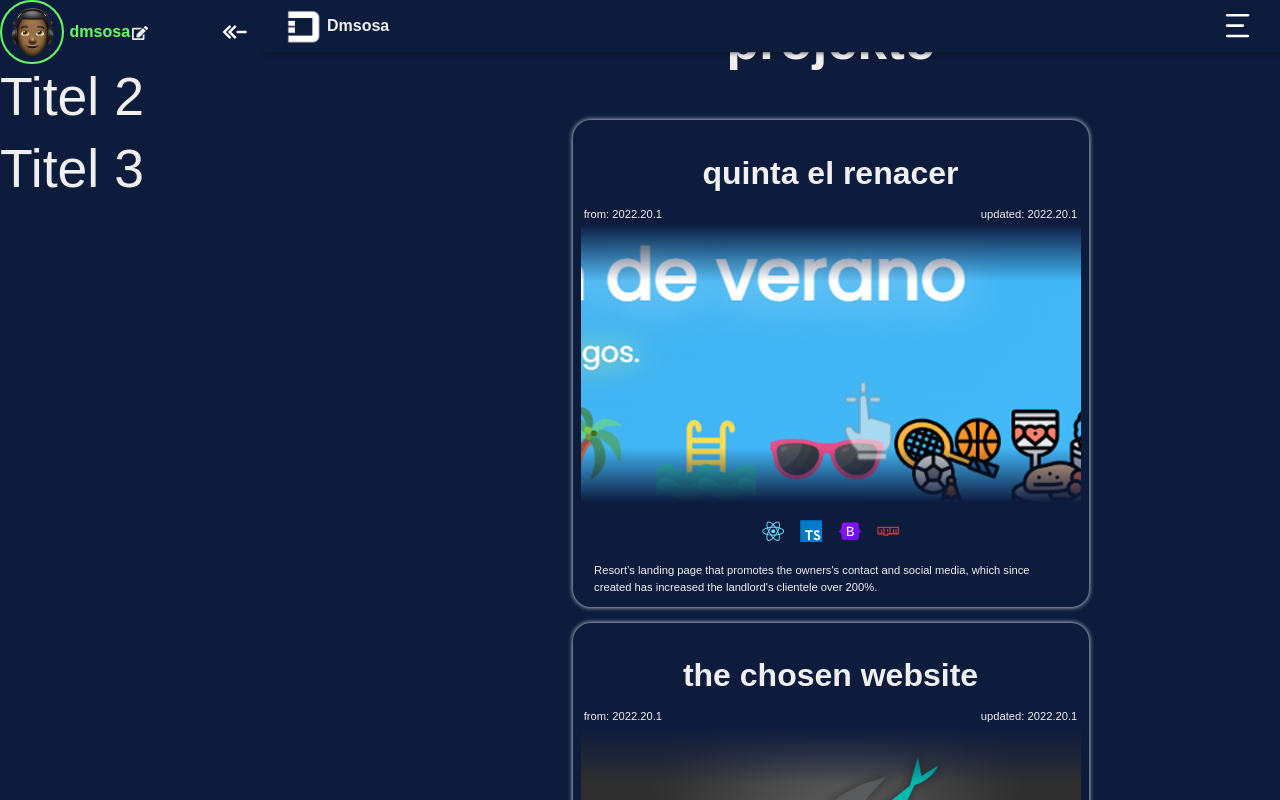
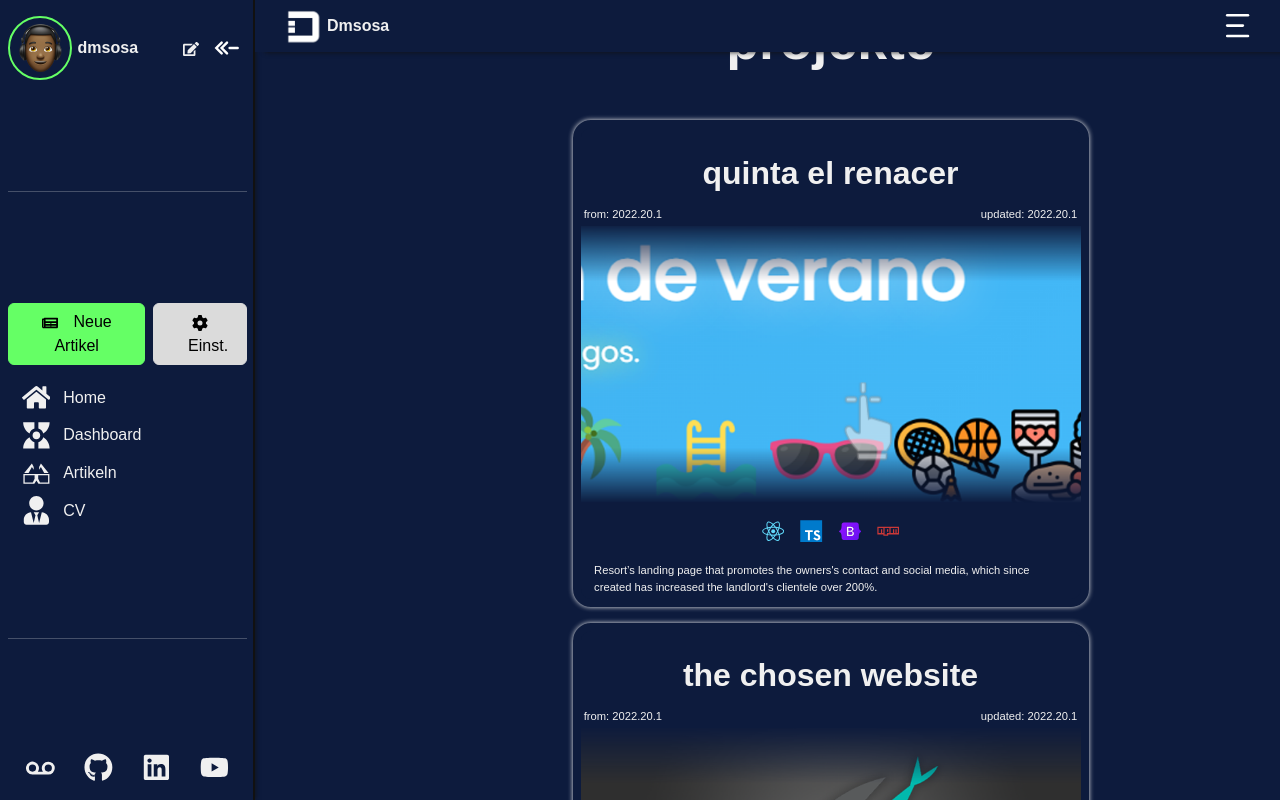
Before and after one commit to dmsosa/portfolio, a React (Vite) app: page / in a window 1280 px wide. Built offline with nearby package versions, Linux system fonts and the light colour scheme.

Commit message:
Sidebar Hide and Show

```diff
--- a/src/components/Nav/NavMobile.tsx
+++ b/src/components/Nav/NavMobile.tsx
@@ -1,12 +1,19 @@
-import LinkList from "../Widgets/LinkList";
+import LinkList, { TLinkObject } from "../Widgets/LinkList";
+import { FaHome, FaUserTie } from "react-icons/fa";
+import { Gi3dGlasses, GiAbstract031 } from "react-icons/gi";
 
-
+const mainLinks: TLinkObject[] = [
+    { title: 'Home', href: '/', icon: <FaHome />    },
+    { title: 'Dashboard', href: '/dashboard', icon: <GiAbstract031/> },
+    { title: 'Artikeln', href: '/dashboard/artikeln', icon: <Gi3dGlasses /> },
+    { title: 'CV', href: '/dashboard/cv', icon: <FaUserTie /> },
+];
 
 function NavMobile() {
     return (
         <nav className="nav-mobile d-block d-md-none">
             <div className="sidebar-content">
-                <LinkList expanded={false}/>
+                <LinkList links={mainLinks} expanded={false}/>
             </div>
         </nav>
     );
--- a/src/components/Nav/SidebarNav.tsx
+++ b/src/components/Nav/SidebarNav.tsx
@@ -1,16 +1,57 @@
 import SidebarNavHeader from "./SidebarNavHeader";
+import { FaGithub, FaHome, FaLinkedin, FaUserTie, FaVoicemail, FaYoutube } from "react-icons/fa";
+import { Gi3dGlasses, GiAbstract031 } from "react-icons/gi";
+import LinkList, { TLinkObject } from "../Widgets/LinkList";
+import CreateKnopf from "../Widgets/Knopfen/CreateKnopf";
+import SettingsKnopf from "../Widgets/Knopfen/SettingsKnopf";
+import { useSidebarContext } from "../../context/SidebarContext";
 
+const mainLinks: TLinkObject[] = [
+    { title: 'Home', href: '/', icon: <FaHome />    },
+    { title: 'Dashboard', href: '/dashboard', icon: <GiAbstract031/> },
+    { title: 'Artikeln', href: '/dashboard/artikeln', icon: <Gi3dGlasses /> },
+    { title: 'CV', href: '/dashboard/cv', icon: <FaUserTie /> },
+];
 
+const footerLinks: TLinkObject[] = [
+    { title: 'Email', href: 'mailto:dmsosa21@outlook.com', icon: <FaVoicemail />    },
+    { title: 'GitHub', href: 'https://github.com/dmsosa/', icon: <FaGithub/> },
+    { title: 'LinkedIn', href: 'https://www.linkedin.com/in/durian-sosa-807147241/', icon: <FaLinkedin /> },
+    { title: 'YouTube', href: 'https://www.youtube.com/@EinfachDev', icon: <FaYoutube /> },
+];
 function SidebarNav() {
+    const { expanded } = useSidebarContext();
+
+    const handleEnter = () => {
+        const sidebarContent = document.querySelector('.sidebar-content');
+        if (!sidebarContent) return;
+        if (!sidebarContent.classList.contains('show')) {
+            sidebarContent.classList.add('show');
+        }
+    }
+    const handleLeave = () => {
+        const sidebarContent = document.querySelector('.sidebar-content');
+        if (!sidebarContent) return;
+        if (sidebarContent.classList.contains('show')) {
+            sidebarContent.classList.remove('show');
+        }
+    }
     return (
         <nav id="sidebar-nav" className="sidebar-nav active d-none d-md-block">
-            <div className="sidebar-content">
+            <div className="nav-listener" onMouseEnter={handleEnter} onMouseLeave={handleLeave}></div>
+            <div className="sidebar-content" aria-expanded={expanded} onMouseEnter={handleEnter} onMouseLeave={handleLeave}>
                 <SidebarNavHeader/>
-                <div className="sidebar-main">
-                    <h1>Titel 2</h1>
+                <hr className="w-100"></hr>
+                <div className="d-flex justify-content-start align-items-center flex-column mh-60">
+                    <div className="d-flex justify-content-center align-items-center gap-2 mb-3">
+                        <CreateKnopf/>
+                        <SettingsKnopf />
+                    </div>
+                    <LinkList links={mainLinks} expanded column/>
                 </div>
+                <hr className="w-100"></hr>
                 <div className="sidebar-footer">
-                    <h1>Titel 3</h1>
+                    <LinkList links={footerLinks}/>
                 </div>
             </div>
         </nav>
--- a/src/components/Nav/SidebarNavHeader.tsx
+++ b/src/components/Nav/SidebarNavHeader.tsx
@@ -16,8 +16,10 @@ function SidebarNavHeader() {
             :
             <div className="sidebar-header">
                 <Avatar bild={boy} username={'guest'} expanded={true}/>
-                <EditKnopf to={`profiles/guest`}/>
-                <SidebarToggler role="closer"/>
+                <div className="d-flex justify-content-center align-items-center gap-2">
+                    <EditKnopf to={`profiles/guest`}/>
+                    <SidebarToggler role="closer"/>
+                </div>
             </div>
 }
 export default SidebarNavHeader;
--- /dev/null
+++ b/src/components/Widgets/Knopfen/CreateKnopf.tsx
@@ -0,0 +1,10 @@
+import { Link } from "react-router-dom";
+import { TArtikel } from "../../../data/types";
+
+import { FaNewspaper } from "react-icons/fa";
+
+function CreateKnopf({ state } : { state?: Partial<TArtikel> }) {
+
+    return <Link role='button' className='btn btn-primary' to='/editor' state={state}><FaNewspaper/><span className="ms-3">Neue Artikel</span></Link>
+}
+export default CreateKnopf;
--- a/src/components/Widgets/Knopfen/EditKnopf.tsx
+++ b/src/components/Widgets/Knopfen/EditKnopf.tsx
@@ -4,6 +4,6 @@ import { FaEdit } from "react-icons/fa";
 
 function EditKnopf({ to, state } : { to: string, state?: Partial<TBenutzer> | Partial<TArtikel> }) {
 
-    return <Link to={to} state={state}><FaEdit/></Link>
+    return <Link className='link' to={to} state={state}><FaEdit/></Link>
 }
 export default EditKnopf;
--- /dev/null
+++ b/src/components/Widgets/Knopfen/SettingsKnopf.tsx
@@ -0,0 +1,10 @@
+import { Link } from "react-router-dom";
+import { TBenutzer } from "../../../data/types";
+
+import { FaGear } from "react-icons/fa6";
+
+function SettingsKnopf({ state } : { state?: Partial<TBenutzer> }) {
+
+    return <Link role='button' className='btn btn-secondary' to='/settings' state={state}><FaGear/><span className="ms-3">Einst.</span></Link>
+}
+export default SettingsKnopf;
--- a/src/components/Widgets/LinkList.tsx
+++ b/src/components/Widgets/LinkList.tsx
@@ -1,28 +1,22 @@
 import { ReactNode } from "react";
-import { FaHome, FaUserTie } from "react-icons/fa";
-import { Gi3dGlasses, GiAbstract031 } from "react-icons/gi";
 
-type TPage = {
+
+export type TLinkObject = {
     title: string,
     href: string,
     icon: ReactNode,
 }
-const pages: TPage[] = [
-    { title: 'Home', href: '/', icon: <FaHome />    },
-    { title: 'Dashboard', href: '/dashboard', icon: <GiAbstract031/> },
-    { title: 'Artikeln', href: '/dashboard/artikeln', icon: <Gi3dGlasses /> },
-    { title: 'CV', href: '/dashboard/cv', icon: <FaUserTie /> },
-];
 
-function LinkList({ expanded } : { expanded: boolean }) {
+
+function LinkList({ links, expanded=false, column=false } : { links: TLinkObject[], expanded?: boolean, column?: boolean }) {
     return (
-        <ul className="link-list">
-            {pages.map((page) =>
+        <ul className={`link-list px-2 ${column ? 'flex-column gap-1':'flex-row gap-2'}`}>
+            {links.map((link) =>
                 (
-                <li key={page.title}>
-                    <a className="link" href={page.href} aria-expanded={expanded}>
-                        {page.icon}
-                        <span>{page.title}</span>
+                <li key={link.title}>
+                    <a className={`link ${column ? 'justify-content-start':'justify-content-center'}`} href={link.href} aria-expanded={expanded}>
+                        {link.icon}
+                        <span>{link.title}</span>
                     </a>
                 </li>
                 )
--- a/src/scss/components/_header.scss
+++ b/src/scss/components/_header.scss
@@ -18,6 +18,7 @@
     transform: translateY(0);
     transition: transform 0.4s;
     box-shadow: 10px 0px 5px #111;
+    z-index: 3;
 }
 .progress-bar {
     position: absolute;
--- a/src/scss/components/_nav.scss
+++ b/src/scss/components/_nav.scss
@@ -3,9 +3,40 @@
     height: 100%;
     width: var(--nav-width);
     transition: width 0.4s;
+    z-index: 3;
+}
+.nav-listener {
+    position: absolute;
+    opacity: 1;
+    height: 100%;
+    width: 120px;
 }
 .sidebar-content {
-    overflow: hidden;
+    display: flex;
+    flex-direction: column;
+    justify-content: space-between;
+    padding: 1rem 0.5rem;
+    position: absolute;
+    top: 20%;
+    height: fit-content;
+    border-top-right-radius: 15px;
+    border-bottom-right-radius: 15px;
+    box-shadow: inset -2px 0px 0px #111, 0px 0px 5px #111;
+    transform: translate(-75%);
+    opacity: 0;
+    transition: transform 0.2s, height 0.2s, top 0.4s, opacity 0.4s;
+    &[aria-expanded='true'] {
+        top: 0%;
+        border-radius: 0;
+        height: 100%;
+        max-height: 100%;
+        transform: translate(0%);
+        opacity: 1;
+    }
+    &.show {
+        transform: translate(0%);
+        opacity: 1;
+    }
 }
 .sidebar-header {
     display: flex;
--- /dev/null
+++ b/src/scss/others/_utils.scss
@@ -0,0 +1,12 @@
+.mh-60 {
+    max-height: 60%;
+}
+.h-60 {
+    height: 60%;
+}
+.gap-1 {
+    gap: 0.25rem;
+}
+.gap-2 {
+    gap: 0.7rem;
+}
--- a/src/scss/styles.scss
+++ b/src/scss/styles.scss
@@ -48,6 +48,7 @@ $spacers: map-merge((6: $spacer * 6, 15: $spacer * 15), $spacers);
 
 
 // others
+@import "./others/utils";
 @import "./others/robot";
 @import "./others/cube";
 
@@ -296,28 +297,28 @@ ul.icon-ul {
 
 .link-list {
     list-style: none;
+    width: 100%;
     display: flex;
-    justify-content: space-between;
+    justify-content: center;
     align-items: center;
     margin: 0;
     padding: 0;
+
     li {
-        padding: 0.15rem;
+        width: 100%;
+        padding: 0.15rem 0.35rem;
         border-radius: 5px;
-        transition: background-color 0.4s ease;
-        &:not(:last-child) {
-            margin-right: 1rem;
-        }
+        transition: background-color 0.2s ease;
+
         &:hover {
-            background-color: #555;
+            background-color: #999;
         }
         a.link {
             text-decoration: none;
-            transition: color 0.4s ease;
+            transition: color 0.2s ease;
             display: flex;
-            justify-content: center;
             align-items: center;
-            gap: 0.4rem;
+            gap: 0.8rem;
             svg {
                 width: 1.8rem;
                 height: 1.8rem;
```
Also changed, not shown: src/assets/css/styles.css, 1 other file (tests, documents, lock files or other folders).
